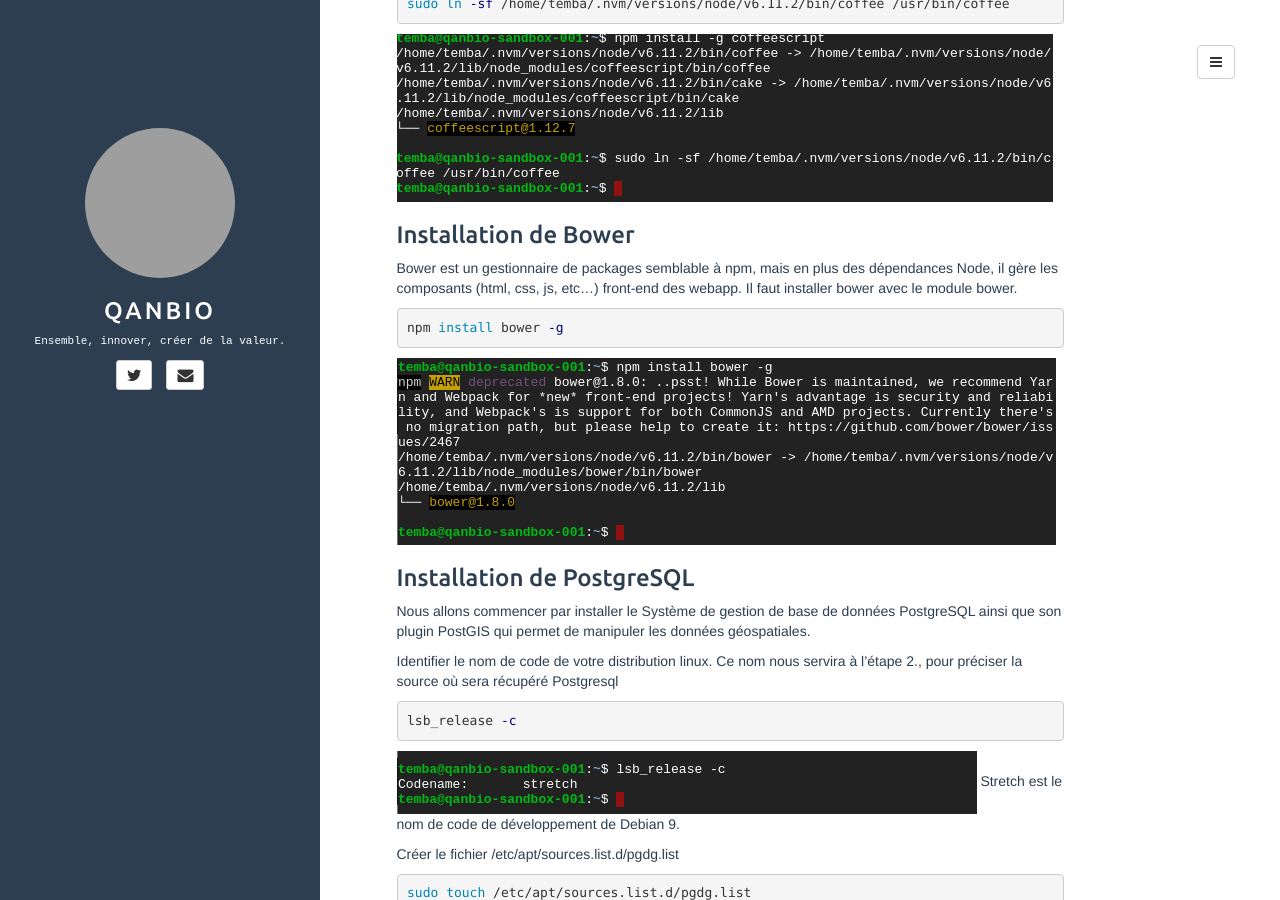
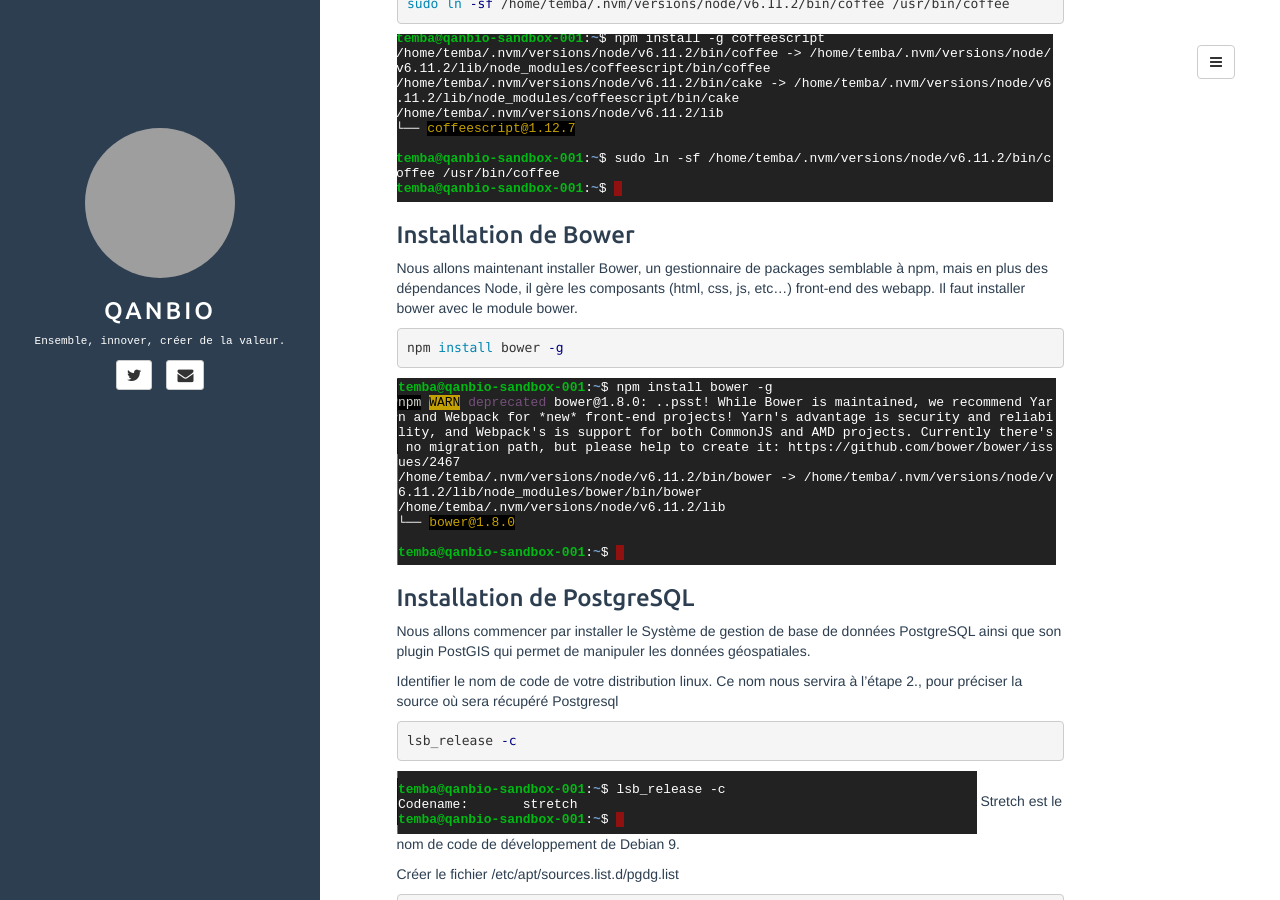
Before and after one commit to qanbio/blog, a Jekyll site: the page built from _posts/2017-08-31-rapidpro-installation-serveur-debian.md, in a window 1280 px wide and 900 px high, scrolled down 4309 px. Built offline with Jekyll 4.4.1, drawn with Linux system fonts in a browser that asks for light colours; comment, search, counter and statistics services are not loaded; some of the changed text lies outside the part shown; grey boxes are pictures that could not be loaded.

Commit message:
RapidPro Correction

```diff
--- a/_posts/2017-08-31-rapidpro-installation-serveur-debian.md
+++ b/_posts/2017-08-31-rapidpro-installation-serveur-debian.md
@@ -168,7 +168,7 @@ sudo ln -sf /home/temba/.nvm/versions/node/v6.11.2/bin/coffee /usr/bin/coffee
 ![Installer coffee](../../../../assets/media/2017-08-31-rapidpro-installation-serveur-debian/installer_coffee_lien_symboliq.png "installer coffee")
 
 ### Installation de Bower
- Bower est un gestionnaire de packages semblable à npm, mais  en plus des dépendances Node, il gère les composants (html, css, js, etc...) front-end des webapp. Il faut installer bower avec le module bower.
+Nous allons maintenant installer Bower, un gestionnaire de packages semblable à npm, mais  en plus des dépendances Node, il gère les composants (html, css, js, etc...) front-end des webapp. Il faut installer bower avec le module bower.
 
 {% highlight bash %}
 npm install bower -g
```
Also changed, not shown: other parts of _posts/2017-08-31-rapidpro-installation-serveur-debian.md (+3 -1 lines).
